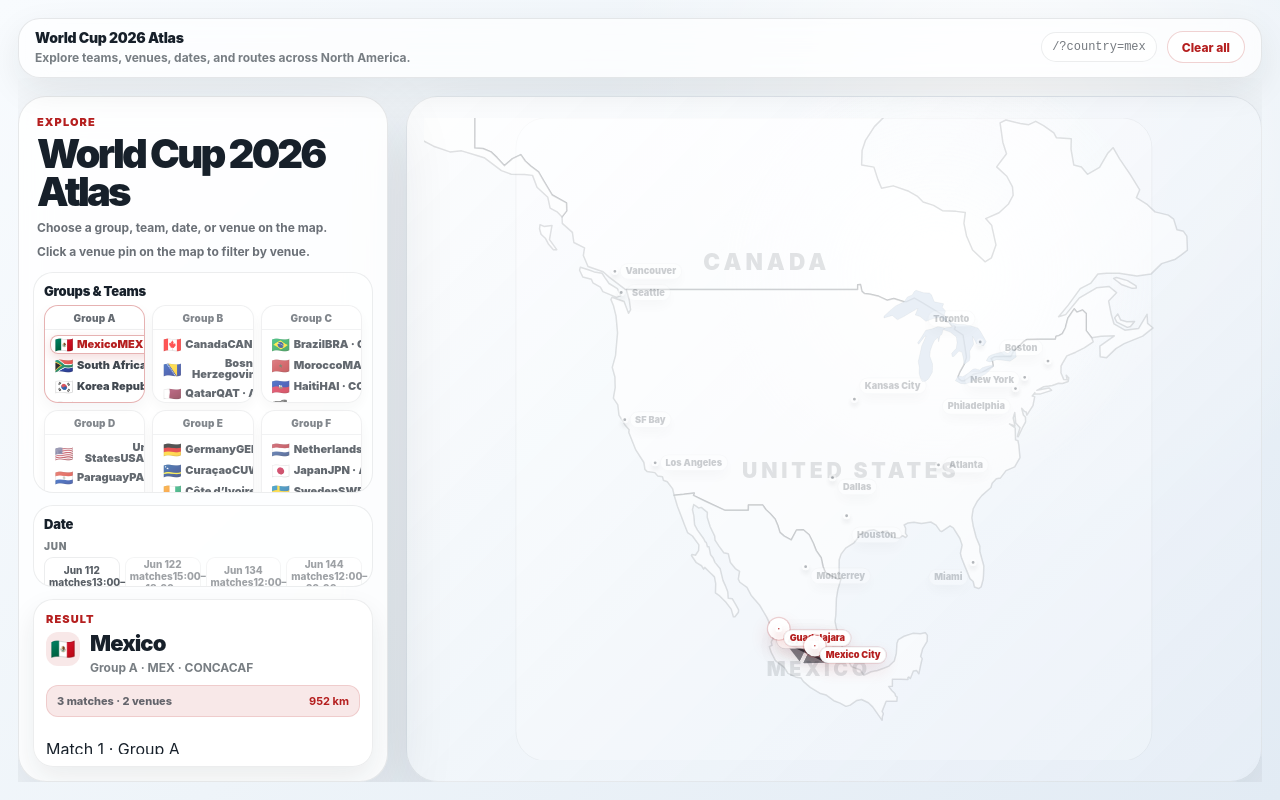
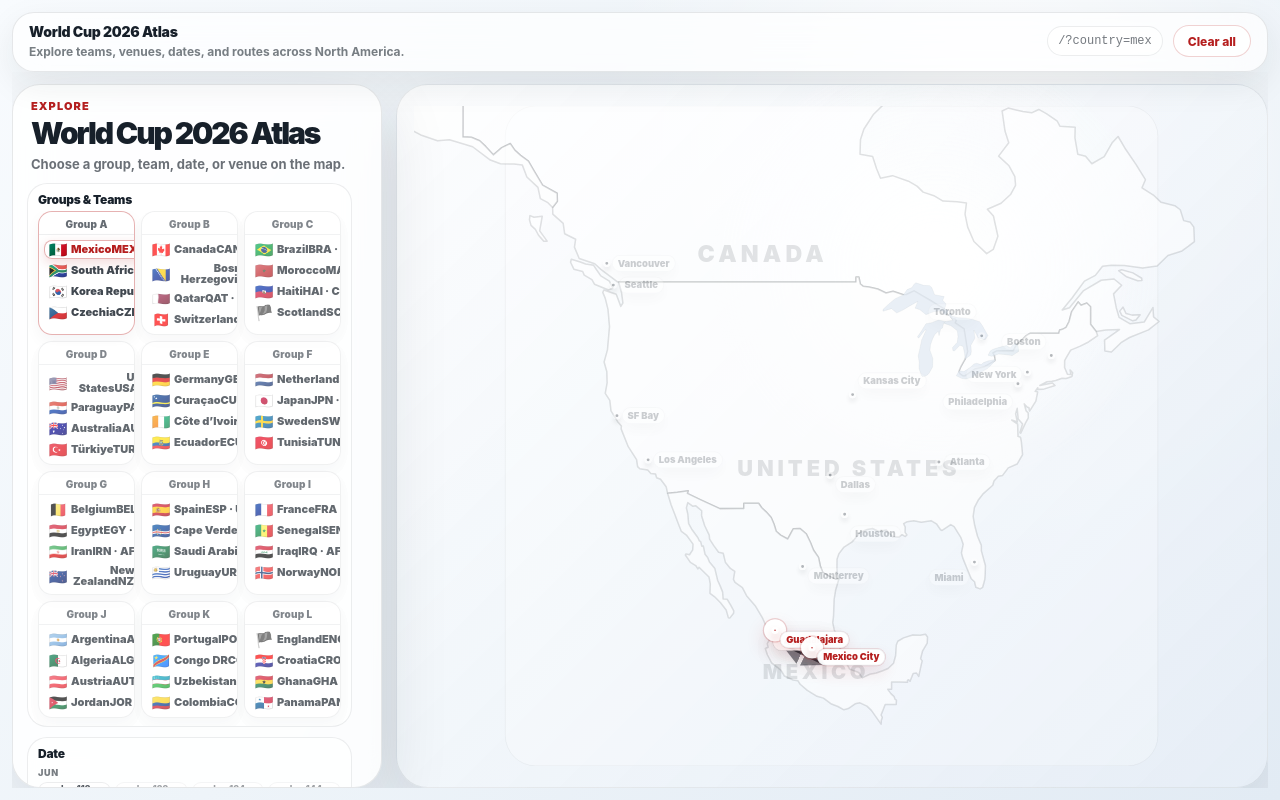
Before and after one commit to AudioStakes/world-cup-2026-atlas, a Preact app: page / in a window 1280 px wide. Built offline with nearby package versions, Linux system fonts and the light colour scheme.

Commit message:
Fix low-height explorer layout

```diff
--- a/src/full-viewport-app-shell.css
+++ b/src/full-viewport-app-shell.css
@@ -67,3 +67,37 @@
     overflow: hidden;
   }
 }
+
+@media (max-height: 820px) and (min-width: 1181px) {
+  .atlas-shell {
+    padding: 12px;
+  }
+
+  .atlas-body {
+    gap: 14px;
+    padding-top: 12px;
+  }
+
+  .explore-panel {
+    display: flex;
+    flex-direction: column;
+    overflow: auto;
+    scrollbar-gutter: stable;
+  }
+
+  .panel-section,
+  .result-card {
+    flex: 0 0 auto;
+  }
+}
+
+@media (max-height: 760px) and (min-width: 1181px) {
+  .atlas-shell {
+    padding: 10px;
+  }
+
+  .atlas-body {
+    gap: 12px;
+    padding-top: 10px;
+  }
+}
--- a/src/styles.css
+++ b/src/styles.css
@@ -676,6 +676,147 @@
   white-space: nowrap;
 }
 
+@media (max-height: 820px) and (min-width: 1181px) {
+  .explore-panel {
+    gap: 10px;
+  }
+
+  .explore-panel__intro {
+    padding-top: 0;
+    gap: 4px;
+  }
+
+  .explore-panel h1 {
+    font-size: 30px;
+    line-height: 0.98;
+  }
+
+  .explore-panel__intro p:not(.eyebrow) {
+    font-size: 13px;
+    line-height: 1.3;
+  }
+
+  .venue-tip {
+    display: none;
+  }
+
+  .panel-section,
+  .result-card {
+    display: block;
+    min-height: 0;
+    overflow: visible;
+  }
+
+  .section-heading {
+    padding: 8px 10px 4px;
+  }
+
+  .section-heading h2 {
+    font-size: 12px;
+  }
+
+  .group-team-grid {
+    gap: 6px;
+    padding: 0 10px 8px;
+  }
+
+  .group-team-card {
+    min-height: 88px;
+  }
+
+  .group-team-header-button {
+    min-height: 22px;
+    padding: 6px 9px 4px;
+  }
+
+  .group-team-row-button {
+    min-height: 16px;
+  }
+
+  .date-months {
+    padding: 0 10px 8px;
+  }
+
+  .date-month {
+    margin-bottom: 6px;
+  }
+
+  .date-month__label {
+    margin: 2px 0 4px;
+    font-size: 9px;
+  }
+
+  .date-chip-grid {
+    gap: 4px;
+  }
+
+  .date-chip {
+    min-height: 26px;
+    padding: 0 3px;
+    font-size: 9px;
+  }
+
+  .result-card {
+    padding: 10px;
+  }
+
+  .result-card__header {
+    gap: 8px;
+  }
+
+  .result-card h2 {
+    font-size: 20px;
+  }
+
+  .result-card__header p {
+    margin: 4px 0 0;
+    font-size: 11px;
+  }
+
+  .route-summary {
+    padding: 8px 10px;
+  }
+
+  .match-list {
+    gap: 5px;
+  }
+
+  .match-card {
+    padding: 9px 10px;
+  }
+
+  .match-card__date {
+    font-size: 11px;
+  }
+
+  .match-card__primary {
+    font-size: 14px;
+  }
+
+  .match-card__secondary,
+  .match-card__venue {
+    font-size: 11px;
+  }
+}
+
+@media (max-height: 760px) and (min-width: 1181px) {
+  .explore-panel h1 {
+    font-size: 28px;
+  }
+
+  .group-team-card {
+    min-height: 84px;
+  }
+
+  .date-chip {
+    min-height: 24px;
+  }
+
+  .match-card {
+    padding: 8px 10px;
+  }
+}
+
 @media (max-width: 1180px) {
   html,
   body {
```
